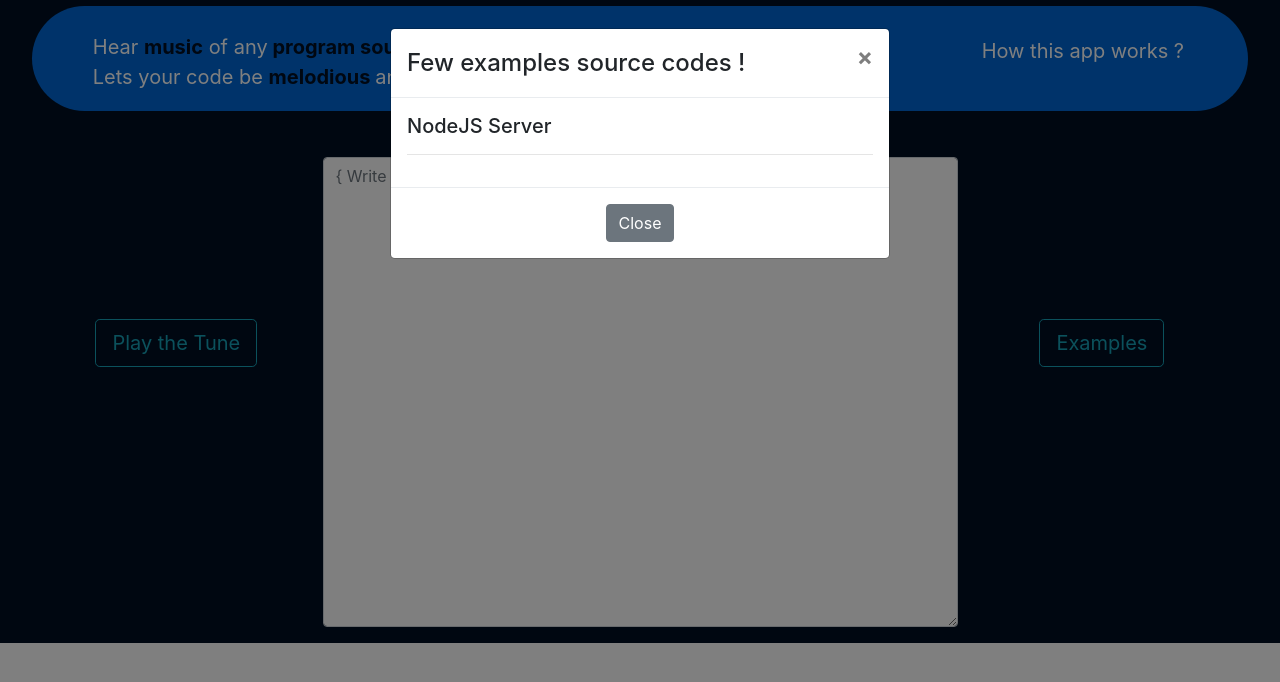
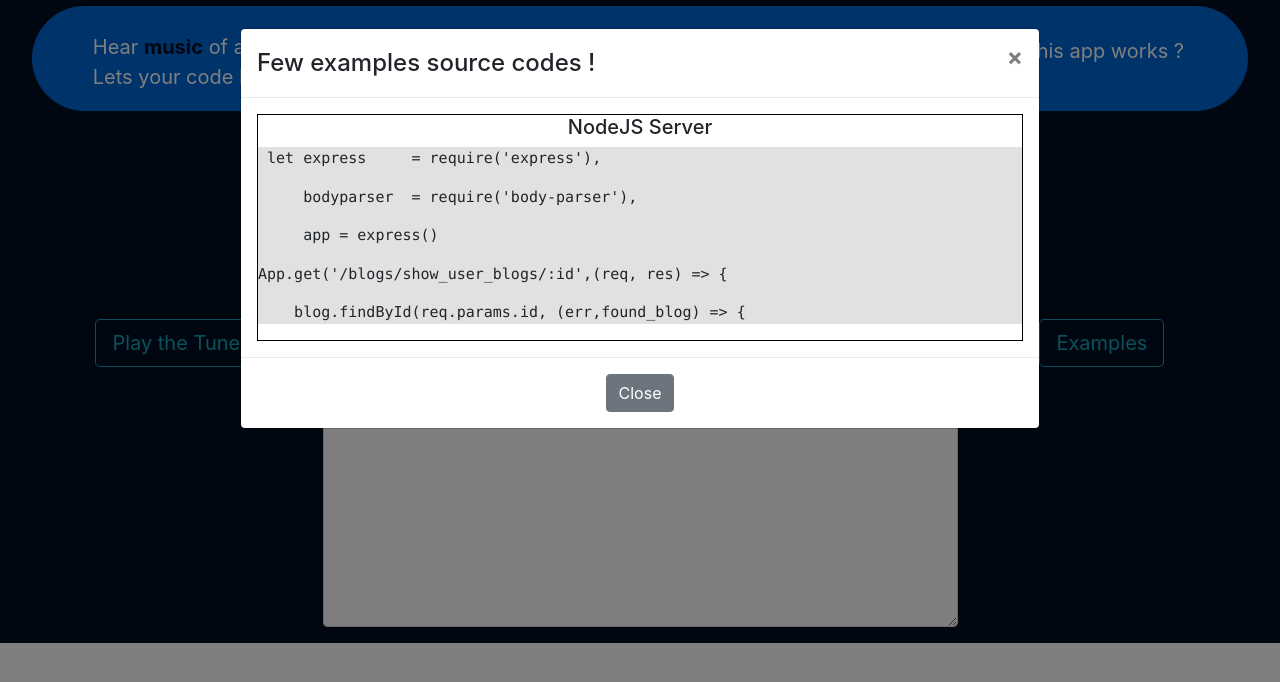
Before and after one commit to kishanpatel22/codetunes, a React (Create React App) app: page / in a window 1280 px wide. Both pictures are taken after a click on the button "Examples". Shown: the top 682 px of the page. Built offline with nearby package versions, Linux system fonts and the light colour scheme.

Commit message:
pop menu refactored

```diff
--- a/src/App.js
+++ b/src/App.js
@@ -1,6 +1,4 @@
 import './App.css';
-import Piano from './Piano.js'
-import Gitar from './Gitar.js'
 import SourceCode from './SourceCode.js'
 import CodeTunes from './CodeTunes.js'
 
--- a/src/Example.js
+++ b/src/Example.js
@@ -4,15 +4,41 @@ class Example extends Component {
     constructor(props) {
         super(props)
         this.program = props.code.split("\n").slice(0, 5)
+        this.hover = false;
         this.name = props.name
         console.log(this.program)
-        console.log(this.name)
+
+        this.onHoverin = this.onHoverin.bind(this)
+        this.onHoverout = this.onHoverout.bind(this)
     }
+
+    onHoverin() {
+        this.hover = true;
+    }
+
+    onHoverout() {
+        this.hover = false;
+    }
+
     render() {
+        var div_style;
+        if (this.hover) {
+            div_style = {border: '10px solid black'}
+        } else {
+            div_style = {border: '1px solid black'}
+        }
         return(
-            <div>
-                <h5 style={{margin:'auto'}}>{this.name}</h5>
-                <hr/>
+            <div style={div_style} onMouseOver={() => {this.onHoverin()}} onMouseOut={() => {this.onHoverout()}}>
+                <h5 style={{textAlign:'center'}}>{this.name}</h5>
+                <div style={{height:'30%', width:'100%'}}>
+                    <p style={{ backgroundColor:'#E1E1E1'}}>
+                    {
+                        this.program.map((line) =>
+                            <pre style={{fontSize : '15px'}}>{line}</pre>
+                        )
+                    }
+                    </p>
+                </div>
             </div>
         )
     }
--- a/src/Program.js
+++ b/src/Program.js
@@ -1,14 +1,11 @@
 const Program = {
 
-'nodejs' :  ` /* nodes js server */
-var express     = require('express');
-var bodyparser  = require('body-parser');
-var app = express()
-App.get('/blogs/show_user_blogs/:id',
-        user_service.authenticate_user_data,
-        function(req, res) {
-
-    blog.findById(req.params.id, function(err, found_blog) {
+'nodejs' :
+` let express     = require('express'),
+     bodyparser  = require('body-parser'),
+     app = express()
+App.get('/blogs/show_user_blogs/:id',(req, res) => {
+    blog.findById(req.params.id, (err,found_blog) => {
         if(err) {
             console.log('Error in opening a blog');
         } else {
@@ -23,8 +20,8 @@ App.listen(PORT, IP, function() {
     console.log('The server has been started !');
 });`,
 
-'React' :`
-export default function App() {
+'React' :
+`export default function App() {
     return (
         <Router>
             <div>
--- a/src/SourceCode.js
+++ b/src/SourceCode.js
@@ -9,6 +9,8 @@ import Col from 'react-bootstrap/Col'
 import Button from 'react-bootstrap/Button'
 import Modal from 'react-bootstrap/Modal'
 
+import Piano from './Piano.js'
+import Gitar from './Gitar.js'
 
 class SourceCode extends Component {
     constructor(props) {
@@ -16,6 +18,9 @@ class SourceCode extends Component {
 		this.state = {
 			show: false,
 		}
+        this.piano = Piano;
+        this.gitar = Gitar;
+
 		this.handleShow = this.handleShow.bind(this)
 		this.handleClose = this.handleClose.bind(this)
     }
@@ -54,7 +59,10 @@ class SourceCode extends Component {
                             <Button variant="outline-info" size="lg" onClick={this.handleShow}>
 					            Examples
                             </Button>
-                            <Modal show={this.state.show} onHide={this.handleClose}>
+                        </div>
+                    </Col>
+                </Row>
+                <Modal show={this.state.show} onHide={this.handleClose} size="lg" >
 					<Modal.Header closeButton>
 				    	<Modal.Title>
                                 Few examples source codes !
@@ -71,9 +79,6 @@ class SourceCode extends Component {
                             </div>
 					    </Modal.Footer>
 				    </Modal>
-                        </div>
-                    </Col>
-                </Row>
             </Container>
         )
     }
```
Also changed, not shown: 1 other file (tests, documents, lock files or other folders). Lines whose indentation alone changed are shown as unchanged.
